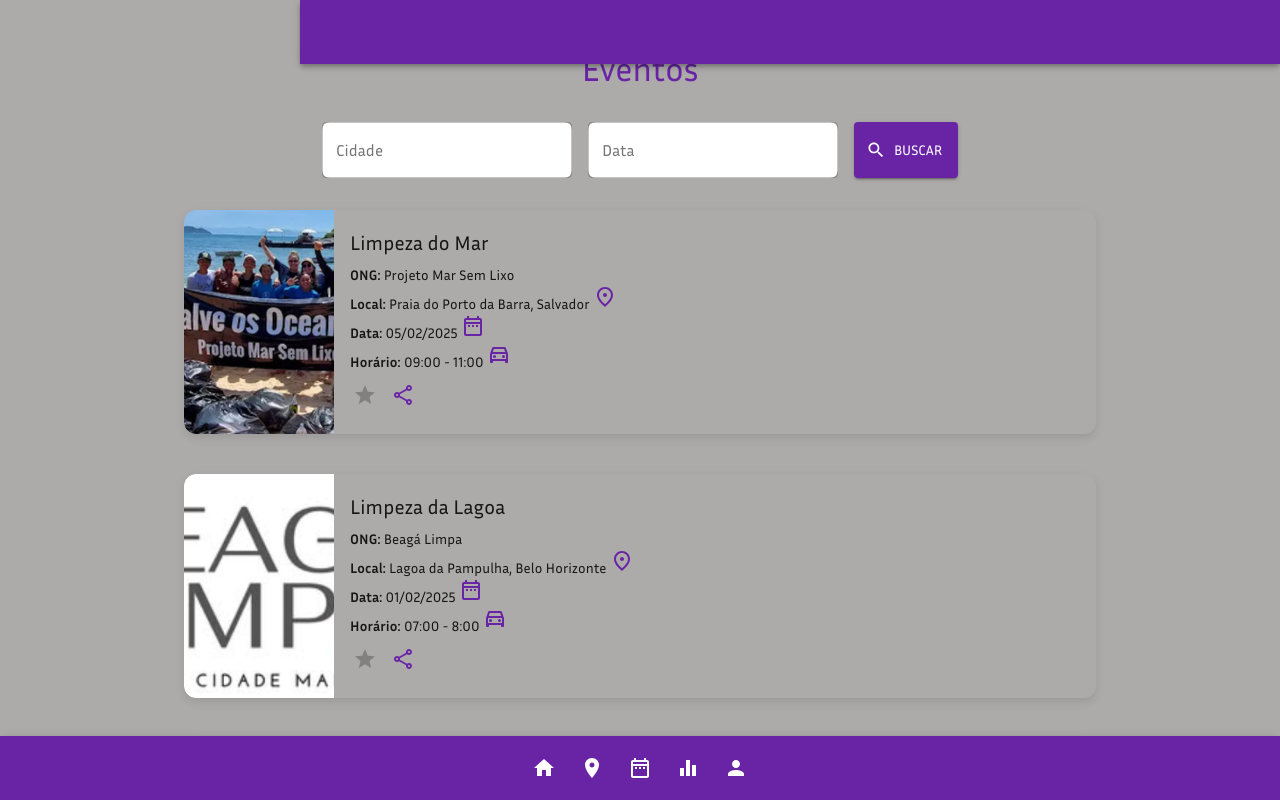
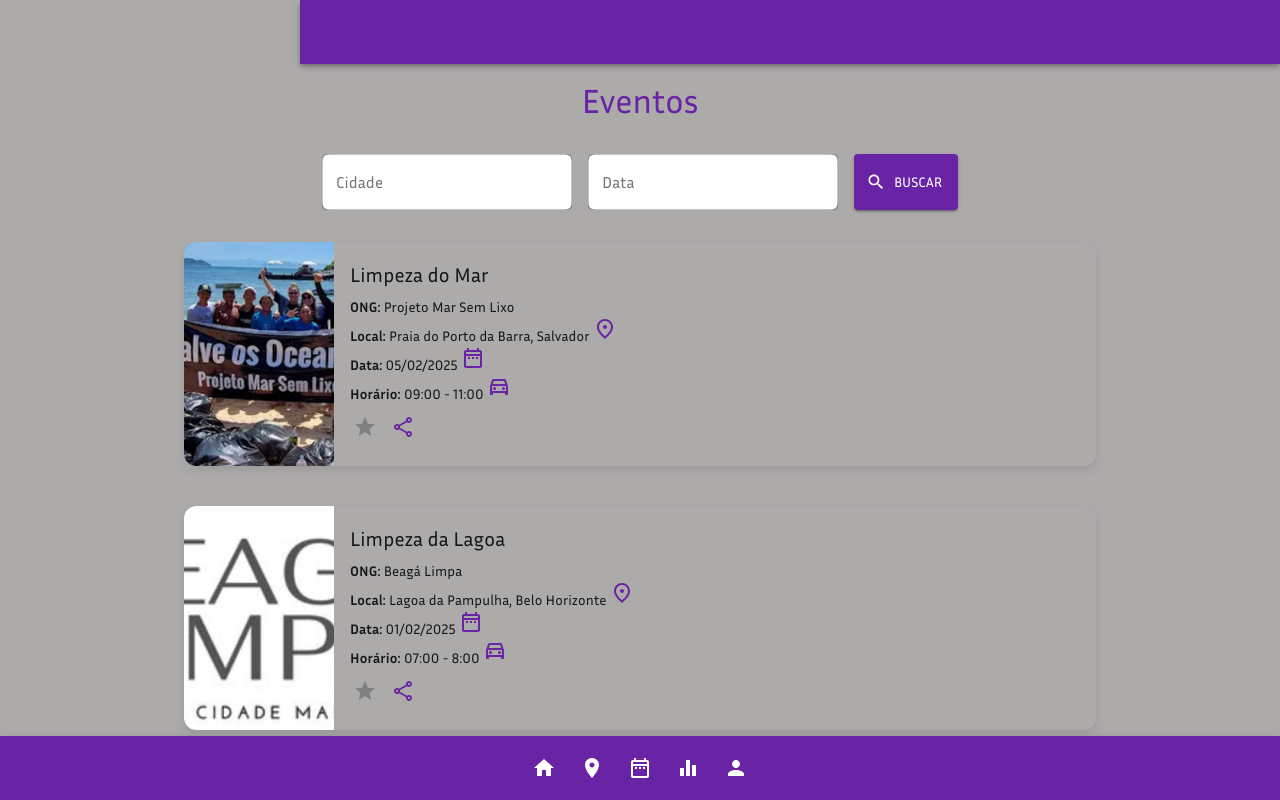
Before and after one commit to pedrorochacr/TP1-IHC, a React (Create React App) app in the folder frontend/: page /eventos in a window 1280 px wide. Built offline with nearby package versions, Linux system fonts and the light colour scheme; no server answers.

Commit message:
final commit

```diff
--- a/frontend/src/pages/eventos/index.js
+++ b/frontend/src/pages/eventos/index.js
@@ -34,7 +34,7 @@ const useStyles = makeStyles((theme) => ({
   header: {
     textAlign: "center",
     marginBottom: theme.spacing(4),
-    marginTop: theme.spacing(2), // Adiciona espaçamento abaixo da barra roxa
+    marginTop: theme.spacing(6),
   },
   filterContainer: {
     marginBottom: theme.spacing(4),
```
